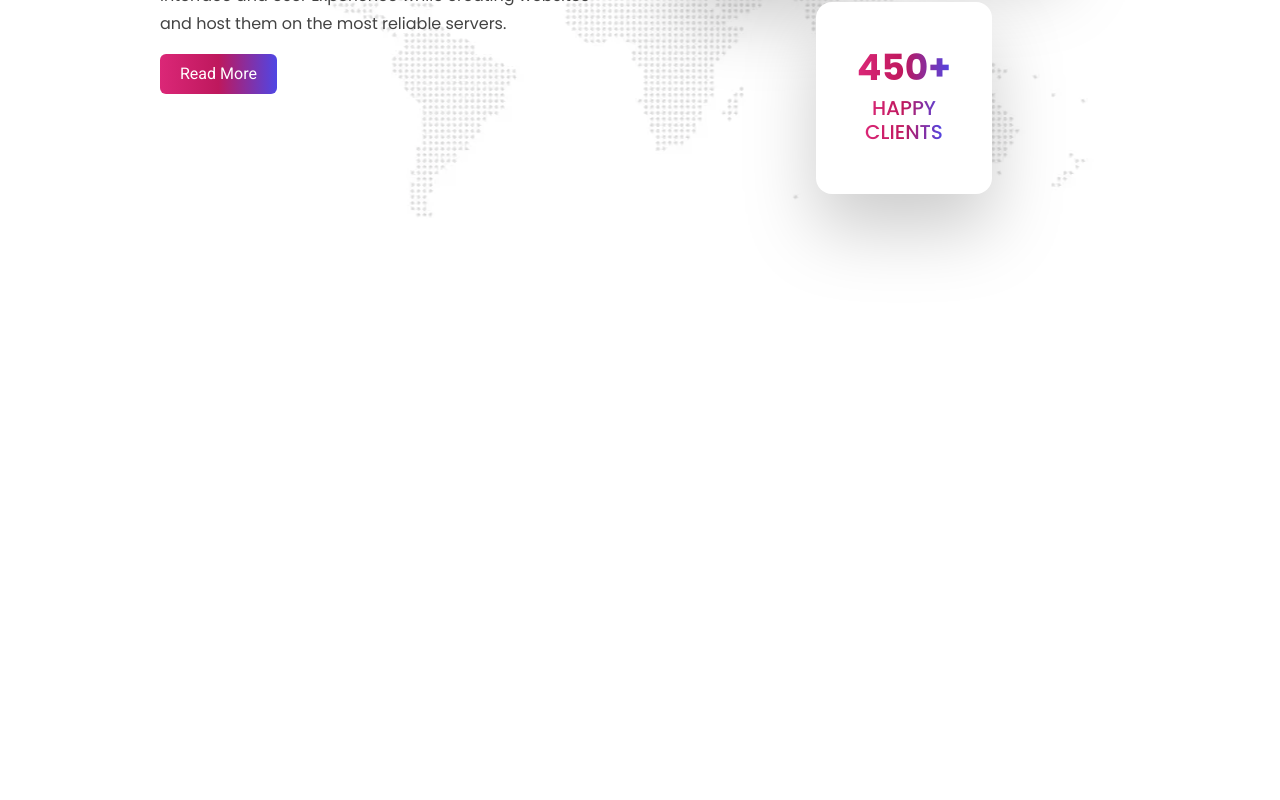
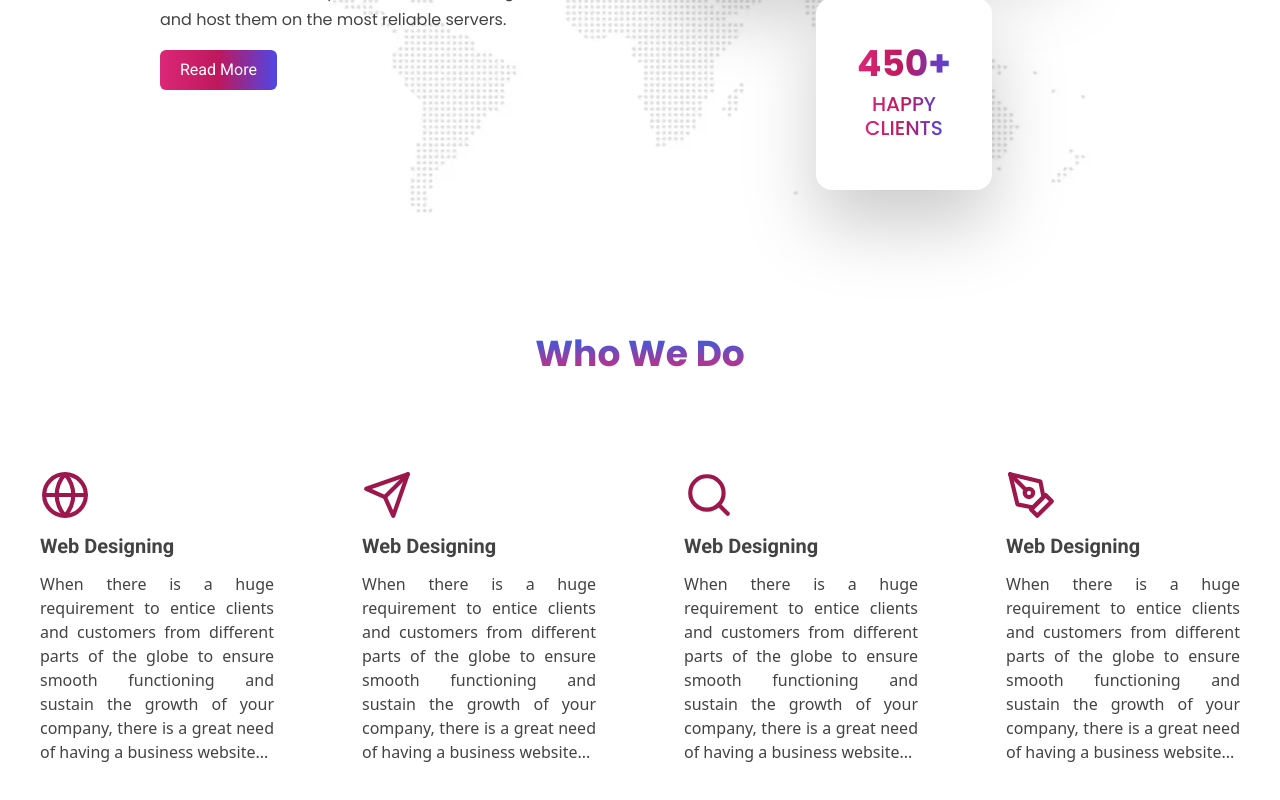
Before and after one commit to noorjsdivs/bluerain, a React (Create React App) app: page / in a window 1280 px wide. Shown: the part 1100-1900 px from the top of the page. Before the commit the page ends 1414 px from the top, so only its background shows below. Built offline with nearby package versions, Linux system fonts and the light colour scheme.

Commit message:
what we do section added

```diff
--- a/src/Prime.js
+++ b/src/Prime.js
@@ -1,6 +1,7 @@
 import React from "react";
 import Banner from "./components/banner/Banner";
 import Header from "./components/header/Header";
+import Whatwedo from "./components/whatwedo/Whatwedo";
 import Whoweare from "./components/whoweare/Whoweare";
 
 const Prime = () => {
@@ -10,6 +11,7 @@ const Prime = () => {
       <div className="px-4">
         <Banner />
         <Whoweare />
+        <Whatwedo />
       </div>
     </div>
   );
--- a/src/assets/index.js
+++ b/src/assets/index.js
@@ -1,4 +1,4 @@
-import headerLogoImg from "./images/logo/logo.webp";
+import headerLogoImg from "./images/logo/logoImg.webp";
 import primeBannerImg from "./images/primepage/banner.webp";
 import primeFactsImg from "./images/primepage/facts.webp";
 import primeMapImg from "./images/primepage/map.webp";
--- a/src/components/header/Header.js
+++ b/src/components/header/Header.js
@@ -8,7 +8,11 @@ const Header = () => {
     <div className="w-full h-auto shadow-lg py-3 sticky top-0 z-50 bg-white px-2">
       <div className="flex justify-between max-w-screen-xl mx-auto">
         <div>
-          <img className="w-44" src={headerLogoImg} alt="headerLogoImg" />
+          <img
+            className="w-60 object-contain hover:shadow-2xl rounded-xl duration-300 cursor-pointer"
+            src={headerLogoImg}
+            alt="headerLogoImg"
+          />
         </div>
         <div className="hidden lg:flex items-center gap-4">
           {headerData.map((item) => (
--- /dev/null
+++ b/src/components/whatwedo/Whatwedo.js
@@ -0,0 +1,212 @@
+import React from "react";
+import { motion } from "framer-motion";
+import { FiGlobe, FiSend, FiSearch, FiPenTool } from "react-icons/fi";
+
+const Whatwedo = () => {
+  return (
+    <div className="w-full h-auto py-6">
+      <motion.h2
+        initial={{ y: 50, opacity: 0 }}
+        whileInView={{ y: 0, opacity: 1 }}
+        transition={{
+          delay: 0.4,
+          y: { type: "spring", stiffness: 60 },
+          opacity: { duration: 0.2 },
+          ease: "easeIn",
+          duration: 1,
+        }}
+        className="font-bold font-bodyFont text-center text-transparent text-4xl bg-clip-text bg-gradient-to-t from-pink-600 to-blue-600 "
+      >
+        Who We Do
+      </motion.h2>
+      <div className="max-w-screen-xl mx-auto flex gap-10 py-16">
+        <motion.div className="flex flex-col gap-3 px-6 py-8 hover:shadow-2xl cursor-pointer hover:scale-110 transition ease-in-out duration-500 rounded-xl">
+          <motion.p
+            initial={{ y: 100, opacity: 0 }}
+            whileInView={{ y: 0, opacity: 1 }}
+            transition={{
+              delay: 0.2,
+              y: { type: "spring", stiffness: 60 },
+              opacity: { duration: 0.2 },
+              ease: "easeIn",
+              duration: 1,
+            }}
+          >
+            <FiGlobe className="text-[50px] text-pink-800 to-blue-800" />
+          </motion.p>
+          <motion.h3
+            initial={{ y: 100, opacity: 0 }}
+            whileInView={{ y: 0, opacity: 1 }}
+            transition={{
+              delay: 0.2,
+              y: { type: "spring", stiffness: 60 },
+              opacity: { duration: 0.2 },
+              ease: "easeIn",
+              duration: 1,
+            }}
+            className="text-xl font-titleFont font-semibold text-[#434343]"
+          >
+            Web Designing
+          </motion.h3>
+          <motion.p
+            initial={{ y: 100, opacity: 0 }}
+            whileInView={{ y: 0, opacity: 1 }}
+            transition={{
+              delay: 0.2,
+              y: { type: "spring", stiffness: 60 },
+              opacity: { duration: 0.2 },
+              ease: "easeIn",
+              duration: 1,
+            }}
+            className="text-base text-justify text-[#434343]"
+          >
+            When there is a huge requirement to entice clients and customers
+            from different parts of the globe to ensure smooth functioning and
+            sustain the growth of your company, there is a great need of having
+            a business website...
+          </motion.p>
+        </motion.div>
+        <div className="flex flex-col gap-3 px-6 py-8 hover:shadow-2xl cursor-pointer hover:scale-110 transition ease-in-out duration-500 rounded-xl">
+          <motion.p
+            initial={{ y: 100, opacity: 0 }}
+            whileInView={{ y: 0, opacity: 1 }}
+            transition={{
+              delay: 0.4,
+              y: { type: "spring", stiffness: 60 },
+              opacity: { duration: 0.2 },
+              ease: "easeIn",
+              duration: 1,
+            }}
+          >
+            <FiSend className="text-[50px] text-pink-800 to-blue-800" />
+          </motion.p>
+          <motion.h3
+            initial={{ y: 100, opacity: 0 }}
+            whileInView={{ y: 0, opacity: 1 }}
+            transition={{
+              delay: 0.4,
+              y: { type: "spring", stiffness: 60 },
+              opacity: { duration: 0.2 },
+              ease: "easeIn",
+              duration: 1,
+            }}
+            className="text-xl font-titleFont font-semibold text-[#434343]"
+          >
+            Web Designing
+          </motion.h3>
+          <motion.p
+            initial={{ y: 100, opacity: 0 }}
+            whileInView={{ y: 0, opacity: 1 }}
+            transition={{
+              delay: 0.4,
+              y: { type: "spring", stiffness: 60 },
+              opacity: { duration: 0.2 },
+              ease: "easeIn",
+              duration: 1,
+            }}
+            className="text-base text-justify text-[#434343]"
+          >
+            When there is a huge requirement to entice clients and customers
+            from different parts of the globe to ensure smooth functioning and
+            sustain the growth of your company, there is a great need of having
+            a business website...
+          </motion.p>
+        </div>
+        <div className="flex flex-col gap-3 px-6 py-8 hover:shadow-2xl cursor-pointer hover:scale-110 transition ease-in-out duration-500 rounded-xl">
+          <motion.p
+            initial={{ y: 100, opacity: 0 }}
+            whileInView={{ y: 0, opacity: 1 }}
+            transition={{
+              delay: 0.6,
+              y: { type: "spring", stiffness: 60 },
+              opacity: { duration: 0.2 },
+              ease: "easeIn",
+              duration: 1,
+            }}
+          >
+            <FiSearch className="text-[50px] text-pink-800 to-blue-800" />
+          </motion.p>
+          <motion.h3
+            initial={{ y: 100, opacity: 0 }}
+            whileInView={{ y: 0, opacity: 1 }}
+            transition={{
+              delay: 0.6,
+              y: { type: "spring", stiffness: 60 },
+              opacity: { duration: 0.2 },
+              ease: "easeIn",
+              duration: 1,
+            }}
+            className="text-xl font-titleFont font-semibold text-[#434343]"
+          >
+            Web Designing
+          </motion.h3>
+          <motion.p
+            initial={{ y: 100, opacity: 0 }}
+            whileInView={{ y: 0, opacity: 1 }}
+            transition={{
+              delay: 0.6,
+              y: { type: "spring", stiffness: 60 },
+              opacity: { duration: 0.2 },
+              ease: "easeIn",
+              duration: 1,
+            }}
+            className="text-base text-justify text-[#434343]"
+          >
+            When there is a huge requirement to entice clients and customers
+            from different parts of the globe to ensure smooth functioning and
+            sustain the growth of your company, there is a great need of having
+            a business website...
+          </motion.p>
+        </div>
+        <div className="flex flex-col gap-3 px-6 py-8 hover:shadow-2xl cursor-pointer hover:scale-110 transition ease-in-out duration-500 rounded-xl">
+          <motion.p
+            initial={{ y: 100, opacity: 0 }}
+            whileInView={{ y: 0, opacity: 1 }}
+            transition={{
+              delay: 0.8,
+              y: { type: "spring", stiffness: 60 },
+              opacity: { duration: 0.2 },
+              ease: "easeIn",
+              duration: 1,
+            }}
+          >
+            <FiPenTool className="text-[50px] text-pink-800 to-blue-800" />
+          </motion.p>
+          <motion.h3
+            initial={{ y: 100, opacity: 0 }}
+            whileInView={{ y: 0, opacity: 1 }}
+            transition={{
+              delay: 0.8,
+              y: { type: "spring", stiffness: 60 },
+              opacity: { duration: 0.2 },
+              ease: "easeIn",
+              duration: 1,
+            }}
+            className="text-xl font-titleFont font-semibold text-[#434343]"
+          >
+            Web Designing
+          </motion.h3>
+          <motion.p
+            initial={{ y: 100, opacity: 0 }}
+            whileInView={{ y: 0, opacity: 1 }}
+            transition={{
+              delay: 0.8,
+              y: { type: "spring", stiffness: 60 },
+              opacity: { duration: 0.2 },
+              ease: "easeIn",
+              duration: 1,
+            }}
+            className="text-base text-justify text-[#434343]"
+          >
+            When there is a huge requirement to entice clients and customers
+            from different parts of the globe to ensure smooth functioning and
+            sustain the growth of your company, there is a great need of having
+            a business website...
+          </motion.p>
+        </div>
+      </div>
+    </div>
+  );
+};
+
+export default Whatwedo;
```
Also changed, not shown: src/assets/images/logo/logoImg.webp (added).
